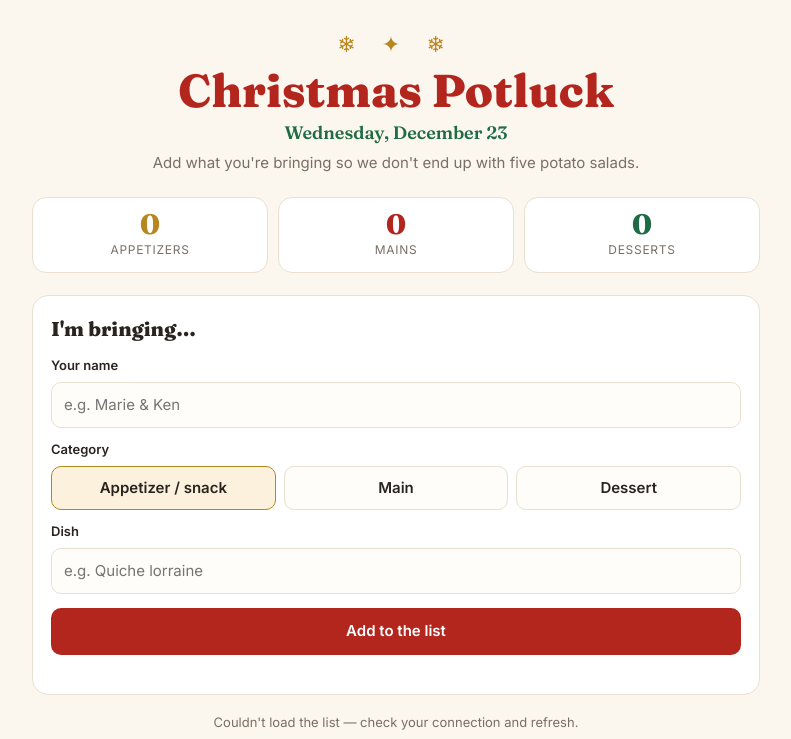
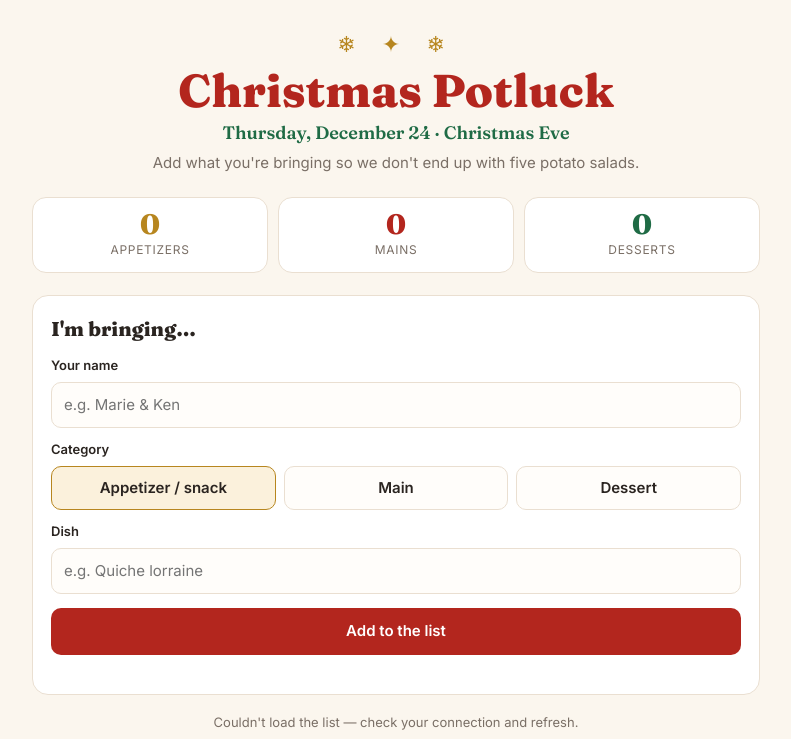
Before and after one commit to jmadeo/potluck, a plain HTML site: page index.html in a window 1280 px wide. Shown: the top 739 px of the page, without its empty margins (244-1035 px from the left). Drawn offline with Linux system fonts and the light colour scheme; no server answers.

Commit message:
Party date: Christmas Eve, Dec 24
Co-Authored-By: Claude Opus 5.5 <noreply@anthropic.com>
Claude-Session: https://claude.ai/code/session_01HkZqMmuF7xdjaxZzC9uM6C

```diff
--- a/index.html
+++ b/index.html
@@ -72,7 +72,7 @@
   <header>
     <div class="snow">❄ ✦ ❄</div>
     <h1>Christmas Potluck</h1>
-    <p class="date">Wednesday, December 23</p>
+    <p class="date">Thursday, December 24 · Christmas Eve</p>
     <p class="sub">Add what you're bringing so we don't end up with five potato salads.</p>
   </header>
 
```
Also changed, not shown: 2 other files.
